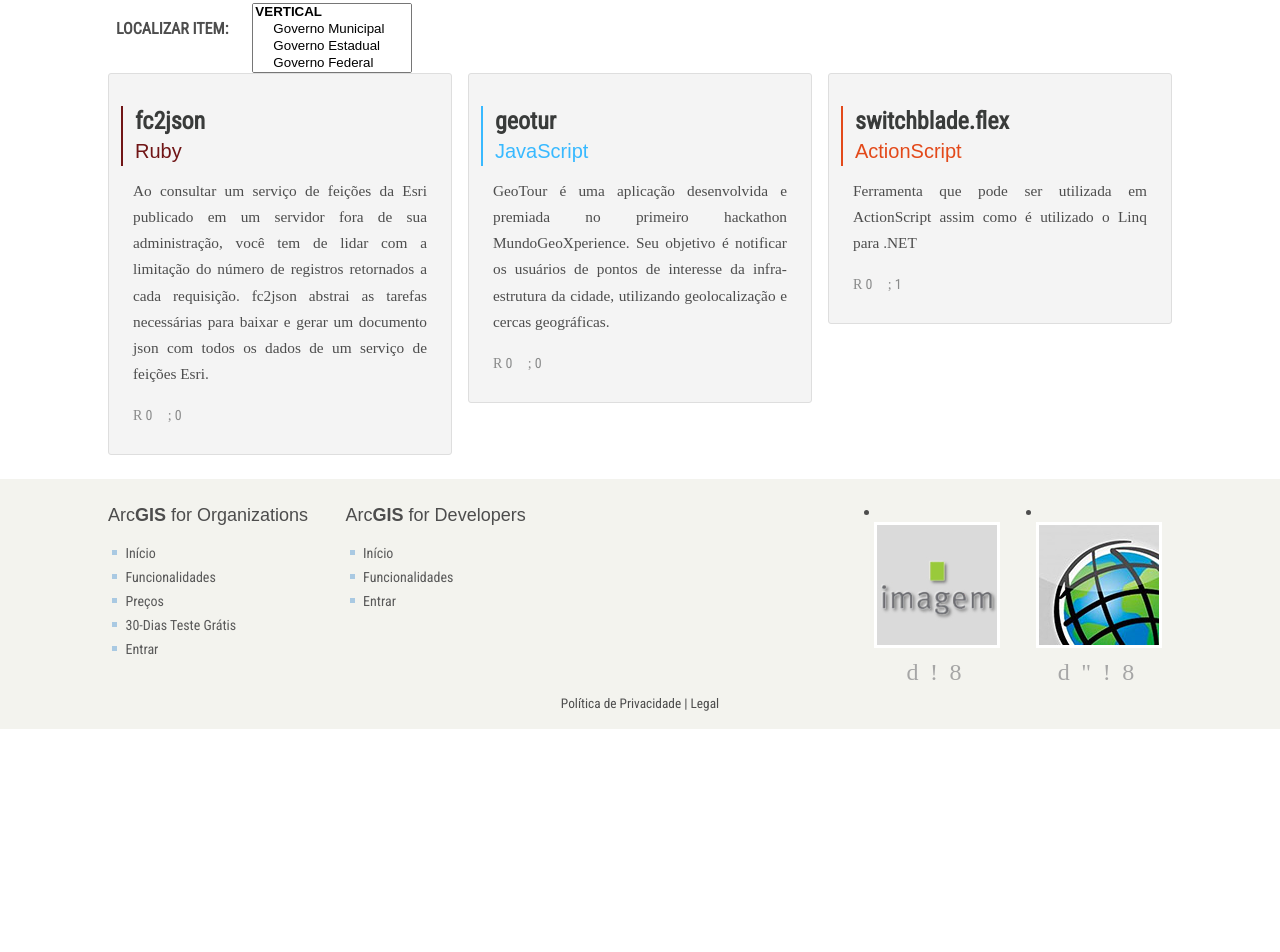
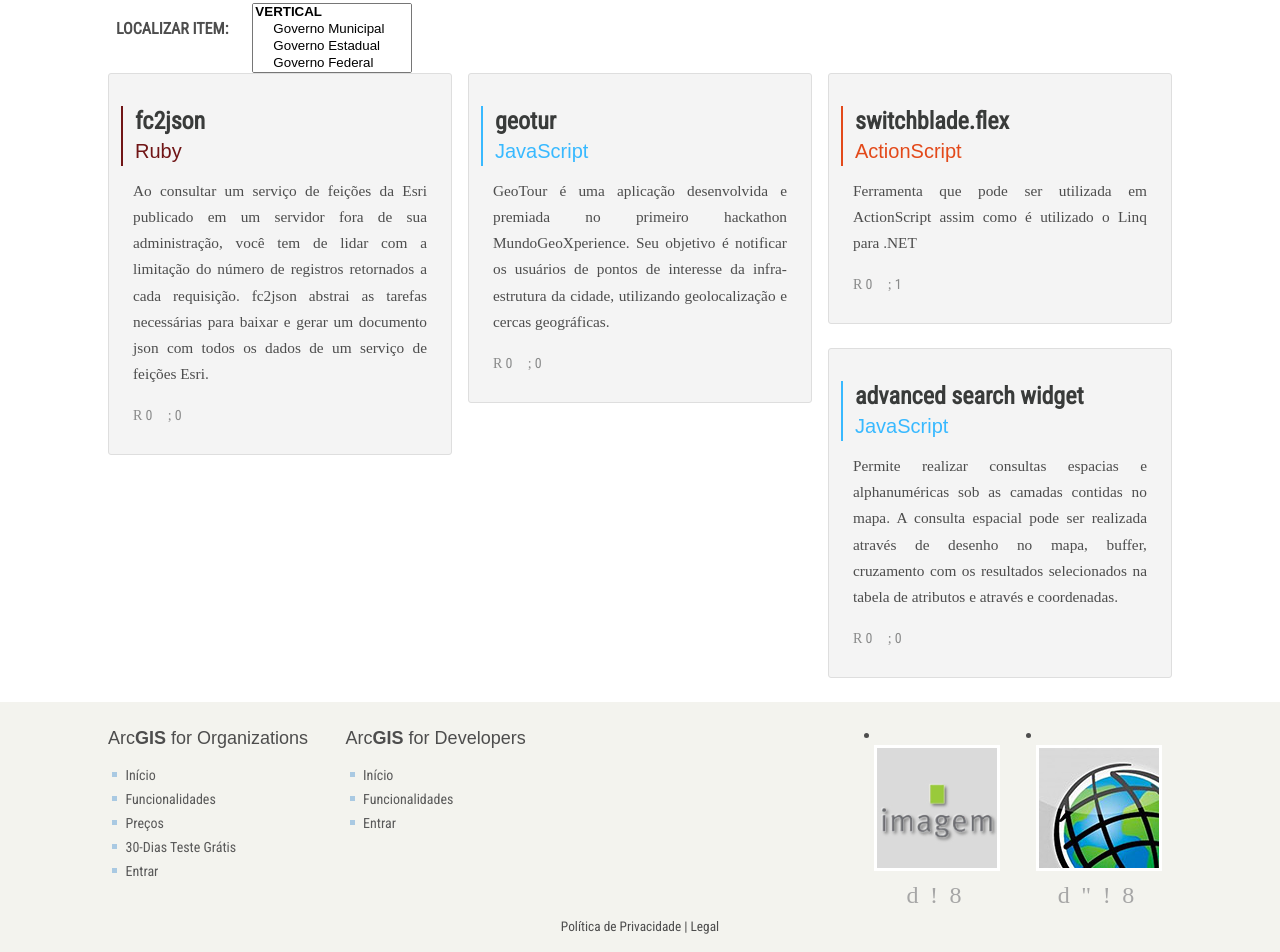
Before and after one commit to caputo/imagem.github.io, a plain HTML site: page index.html in a window 1280 px wide. Shown: the part 585-1537 px from the top of the page. Before the commit the page ends 1314 px from the top, so only its background shows below. Drawn offline with nearby package versions, Linux system fonts and the light colour scheme; a web font is replaced by a local one.

Commit message:
Updated - Added Advanced Search Widget

```diff
--- a/index.html
+++ b/index.html
@@ -163,6 +163,19 @@
                                 <p class="stats"> <span class="icon-fork"> </span> 0 <span class="icon-star"> 1 </span>
                             </div>
                         </div>
+                         <div class="repo-container element JavaScript Web Application Builder HTML5 ">
+                            <div class="repo">
+                                <div class="repo-header JavaScript">
+                                    <h2 class="repo-title">  <a href="https://github.com/imagem/Componentes/WebAppBuilder/Widget/AdvancedSearch">  Advanced Search Widget </a> </h2>
+                                    <h3 class="repo-language JavaScript"> JavaScript </h3>
+                                </div>
+                                <p class="repo-description">
+                                    Permite realizar consultas espacias e alphanuméricas sob as camadas contidas no mapa. A consulta espacial pode ser realizada através de desenho no mapa, buffer, cruzamento com os resultados selecionados na tabela de atributos e através e coordenadas.
+                                </p>
+                                <p class="stats"> <span class="icon-fork"> </span> 0 <span class="icon-star"> 0 </span>
+                            </div>
+                        </div>
+
                     </div>
                 </div>
             </div>
```
